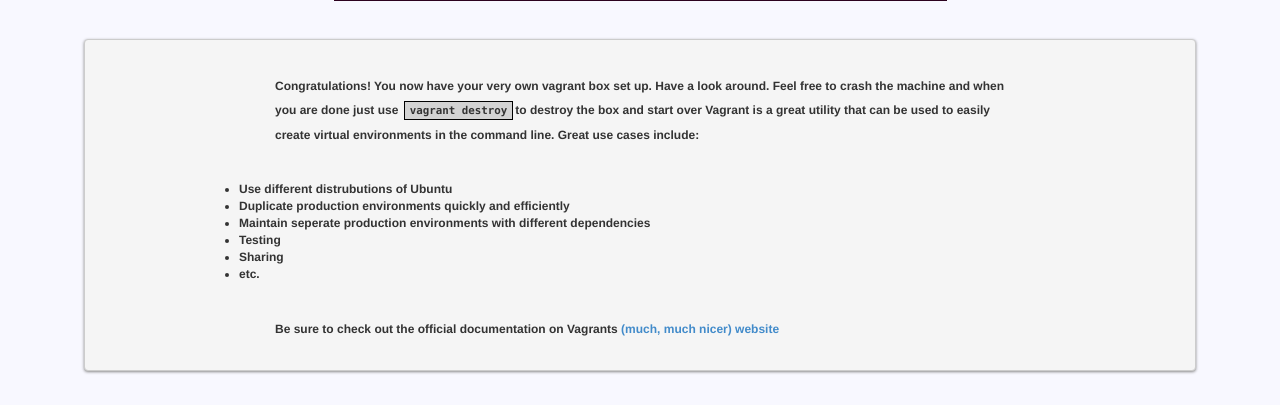
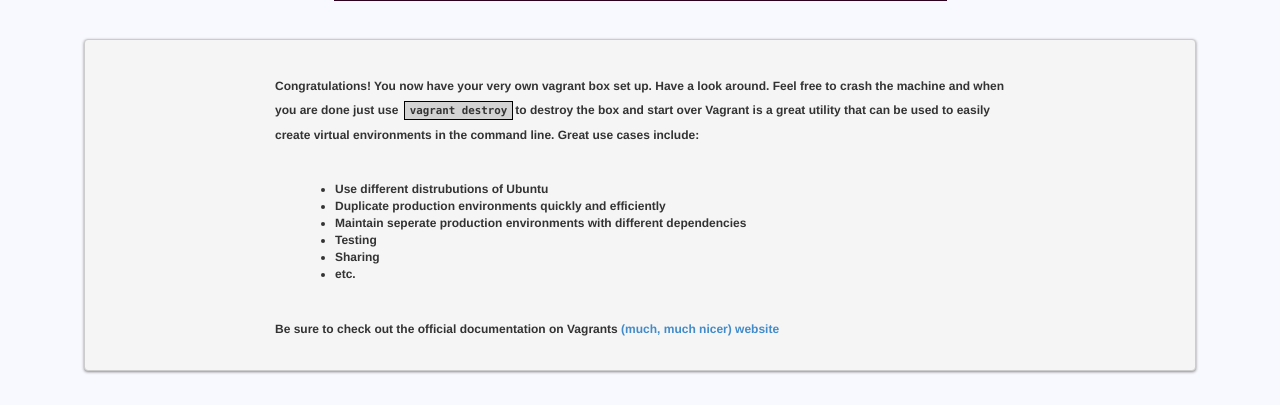
Before and after one commit to Qtrain/qtrain.github.io, a PHP site: page / in a window 1280 px wide. Shown: the part 4126-4531 px from the top of the page. Run offline with PHP 8.4, Linux system fonts and the light colour scheme; some libraries are stand-ins or nearby versions.

Commit message:
added styling

```diff
--- a/css/custom.css
+++ b/css/custom.css
@@ -47,7 +47,7 @@ h2{
 
 ul{
     font-weight: bold;
-    padding: 0 12em;
+    padding: 0 20em;
     font-size: 12px;
 }
 
```
